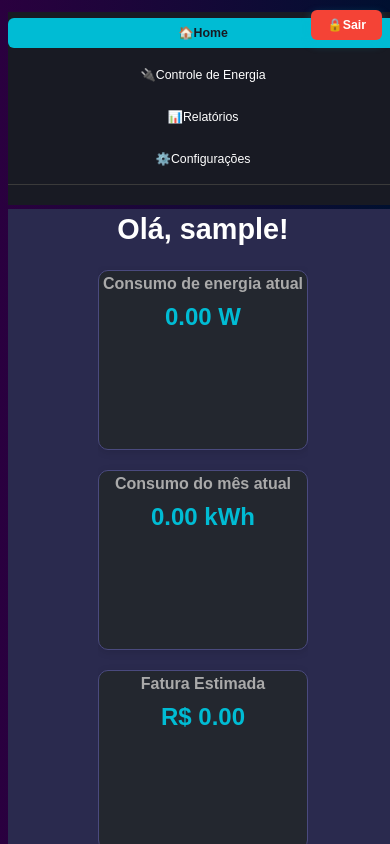
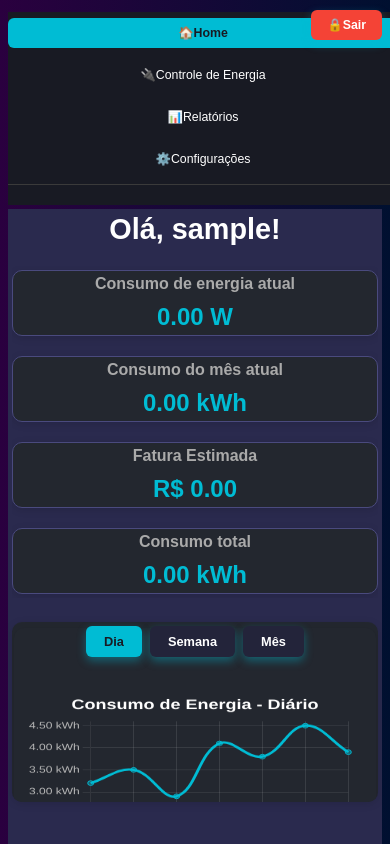
Before and after one commit to MTSAraujo29/TCC, a React (Create React App) app in the folder frontend/: page /dashboard in a window 390 px wide. Shown: the top 844 px of the page. Built offline with nearby package versions, Linux system fonts and the light colour scheme; no server answers; sample sign-in values are in the browser's storage.

Commit message:
louty novo

```diff
--- a/frontend/src/App.css
+++ b/frontend/src/App.css
@@ -462,33 +462,42 @@
 /* Área do Gráfico Principal */
 
 .chart-area-main {
-    background-color: #3a3a5e;
-    /* Fundo do card do gráfico */
-    border-radius: 8px;
-    padding: 2.5rem;
-    /* Convertido para REM */
-    box-shadow: 0 4px 15px rgba(0, 0, 0, 0.3);
-    border: 1px solid #4a4a7e;
-    margin-bottom: 1.875rem;
-    /* Convertido para REM */
-    height: 28.125rem;
-    /* Convertido para REM, antes 450px. Pode ser ajustado via media query. */
-    display: flex;
-    flex-direction: column;
-    /* Para empilhar botões e gráfico */
-    justify-content: flex-start;
-    /* Alinha o conteúdo ao topo */
-    align-items: center;
-    /* Centraliza horizontalmente */
-    box-sizing: border-box;
-}
-
-.chart-card-main {
-    width: 100%;
-    height: 100%;
+    width: 100%;
+    max-width: 700px;
+    min-width: 0;
+    margin: 0 auto 24px auto;
+    background: #23272f;
+    border-radius: 10px;
+    box-shadow: 0 2px 8px rgba(0, 0, 0, 0.12);
+    padding: 18px 12px 12px 12px;
     display: flex;
     flex-direction: column;
     align-items: center;
+    min-height: 320px;
+    max-height: 480px;
+    height: 45vw;
+    box-sizing: border-box;
+    overflow: hidden;
+}
+
+.chart-card-main {
+    width: 100%;
+    height: 100%;
+    min-height: 220px;
+    max-height: 420px;
+    display: flex;
+    flex-direction: column;
+    align-items: center;
+    justify-content: flex-start;
+    box-sizing: border-box;
+}
+
+.chart-card-main canvas {
+    width: 100% !important;
+    height: 100% !important;
+    max-width: 100%;
+    max-height: 380px;
+    min-height: 180px;
 }
 
 
@@ -1480,7 +1489,7 @@
 }
 
 
-/* --- MELHORIAS DE RESPONSIVIDADE GERAL --- */
+/* --- MELHORIAS DE RESPONSIVIDADE E GRÁFICO --- */
 
 
 /* Ajuste para telas ultrawide (acima de 1600px) */
@@ -1567,13 +1576,19 @@
         padding: 0.5rem;
     }
     .chart-area-main {
-        height: 200px;
-        padding: 0.5rem;
+        min-height: 180px;
+        max-height: 260px;
+        height: 38vw;
+        padding: 6px 2px 4px 2px;
     }
     .realtime-secondary-data {
         width: 100%;
         max-width: 100vw;
         gap: 0.5rem;
+    }
+    .chart-card-main canvas {
+        min-height: 120px;
+        max-height: 220px;
     }
 }
 
@@ -1616,6 +1631,21 @@
         margin: 0;
         text-align: center;
     }
+    .chart-area-main {
+        min-height: 120px;
+        max-height: 180px;
+        height: 32vw;
+        padding: 2px 1px 2px 1px;
+    }
+    .chart-card-main canvas {
+        min-height: 80px;
+        max-height: 120px;
+    }
+    .metrics-grid,
+    .bottom-sections-grid {
+        grid-template-columns: 1fr;
+        gap: 8px;
+    }
 }
 
 
@@ -1662,6 +1692,7 @@
 #root {
     width: 100vw;
     overflow-x: hidden;
+    box-sizing: border-box;
 }
 
 
@@ -1891,7 +1922,7 @@
 @media (max-width: 600px) {
     .metrics-grid,
     .bottom-sections-grid {
-        flex-direction: column;
+        grid-template-columns: 1fr;
         gap: 12px;
     }
     .main-content {
@@ -1937,6 +1968,16 @@
     .device-control-name {
         margin-bottom: 4px;
     }
+    .chart-area-main {
+        min-height: 180px;
+        max-height: 260px;
+        height: 38vw;
+        padding: 6px 2px 4px 2px;
+    }
+    .chart-card-main canvas {
+        min-height: 120px;
+        max-height: 220px;
+    }
 }
 
 
```
